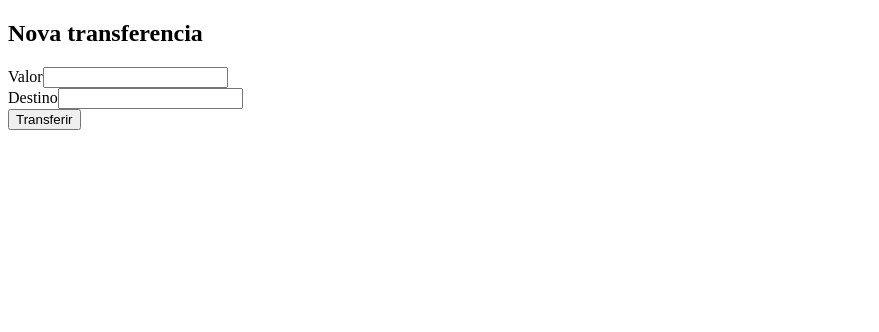
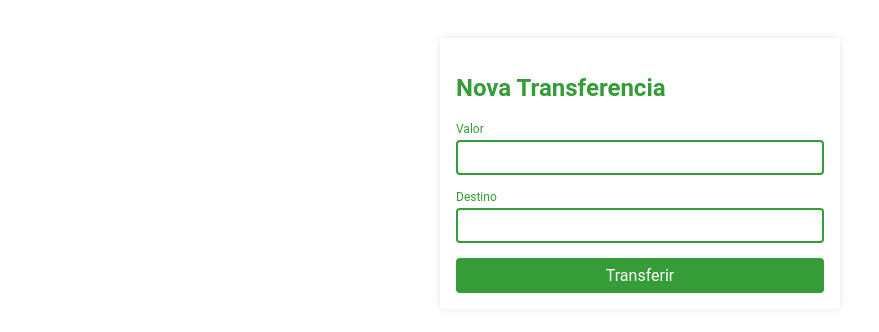
Before and after one commit to felixstenian/bytebank-angular, an Angular app: page / in a window 1280 px wide. Shown: the top 332 px of the page, without its empty margins (0-879 px from the left). Built offline with nearby package versions, Linux system fonts and the light colour scheme.

Commit message:
Estilizando o formulário

```diff
--- a/src/app/nova-transferencia/nova-transferencia.component.html
+++ b/src/app/nova-transferencia/nova-transferencia.component.html
@@ -1,15 +1,20 @@
-<form>
-  <h2>Nova transferencia</h2>
+<section class="container">
+  <form class="formulario">
+    <h2 class="formulario__titulo">Nova transferencia</h2>
 
-  <div>
-    <label for="valor">Valor</label>
-    <input id="valor" type="text">
-  </div>
+    <div class="form-field">
+      <label class="form-field__label" for="valor">Valor</label>
+      <input class="form-field__input" id="valor" type="text">
+    </div>
 
-  <div>
-    <label for="destino">Destino</label>
-    <input id="destino" type="text">
-  </div>
+    <div class="form-field">
+      <label class="form-field__label" for="destino">Destino</label>
+      <input class="form-field__input" id="destino" type="text">
+    </div>
 
-  <button>Transferir</button>
-</form>
+    <div class="botao-wrapper">
+      <button class="botao">Transferir</button>
+    </div>
+  </form>
+
+</section>
--- a/src/app/nova-transferencia/nova-transferencia.component.scss
+++ b/src/app/nova-transferencia/nova-transferencia.component.scss
@@ -0,0 +1,60 @@
+
+.formulario {
+  background-color: white;
+  padding: 16px;
+  border-radius: 4px;
+  box-shadow: 0 0 8px rgba(0, 0, 0, 0.1);
+  &__titulo {
+    text-transform: capitalize;
+    color: var(--primary);
+  }
+}
+
+.form-field {
+  width: 100%;
+  margin-top: 15px;
+  margin-bottom: 15px;
+  display: flex;
+  flex-direction: column;
+  color: var(--primary);
+
+  &__label {
+    color: inherit;
+    margin-bottom: 4px;
+    font-size: 12px;
+  }
+
+  &__input {
+    padding: 8px;
+    border-radius: 4px;
+    color: inherit;
+    border: 2px solid;
+    outline: none;
+  }
+}
+
+.botao-wrapper {
+  display: flex;
+}
+
+.botao {
+  background-color: var(--primary);
+  color: white;
+  display: block;
+  flex: 1;
+  border: none;
+  border-radius: 4px;
+  font-size: 16px;
+  padding: 0.5em;
+  cursor: pointer;
+  transition: opacity 0.2s;
+
+  &--cancelar {
+    background-color: var(--secondary);
+    margin-left: 20px;
+  }
+
+  &:hover {
+    opacity: 0.8;
+  }
+}
--- a/src/styles.scss
+++ b/src/styles.scss
@@ -1 +1,17 @@
-/* You can add global styles to this file, and also import other style files */
+:root {
+  --primary: #369c38;
+  --secondary: #132a13;
+  --padding: 15px;
+  --gray: #405040;
+  --gray-light: #dedede;
+}
+
+* {
+  font-family: "Roboto", sans-serif;
+}
+
+.container {
+  max-width: 400px;
+  padding: 30px;
+  margin: 0 auto;
+}
```
